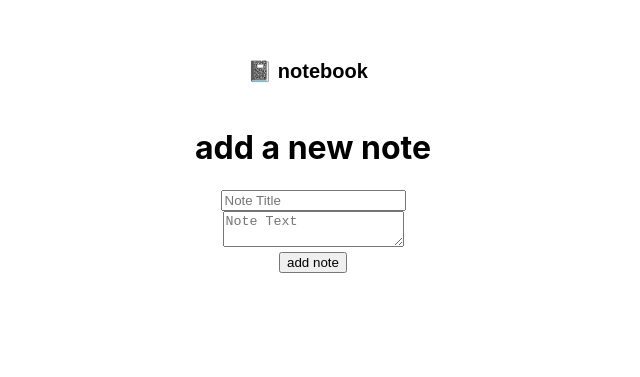
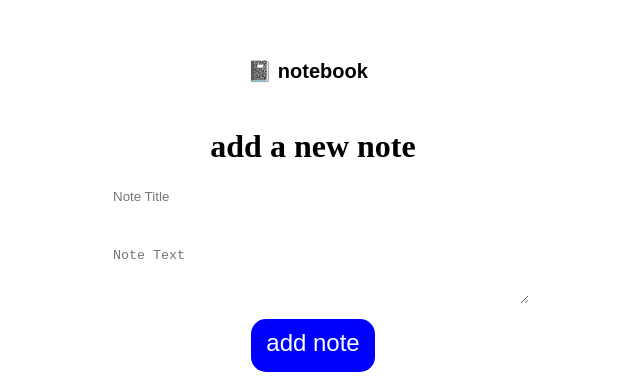
Before and after one commit to tcelovsky/notebook, a React (Create React App) app: page / in a window 1280 px wide. Shown: the part 765-1142 px from the top of the page, without its empty margins (327-967 px from the left). Before the commit the page ends 1038 px from the top, so only its background shows below. Built offline with nearby package versions, Linux system fonts and the light colour scheme.

Commit message:
Add basic styles

```diff
--- a/src/components/AddNote/AddNote.css
+++ b/src/components/AddNote/AddNote.css
@@ -0,0 +1,95 @@
+.addnote {
+    display: block;
+    width: 100%;
+    max-width: 500px;
+    margin: 10px auto;
+}
+.addnote h1 {
+    display: flex;
+    background: white;
+    justify-content: center;
+    align-items: center;
+    color: black;
+    font-family: "poppins";
+    margin-bottom: 10px;
+}
+input {
+    border-style: none;
+    background: transparent;
+    outline: none;
+}
+textarea {
+    border-style: none;
+    background: transparent;
+    outline: none;
+}
+.addnote-header {
+    display: flex;
+    justify-content: center;
+    align-items: center;
+    flex-direction: row;
+    width: 100%;
+    max-width: 400px;
+    height: 10px;
+    margin: 0 auto;
+    border-radius: 5px;
+    padding: 1rem;
+    background: white;
+}
+.addnote-header input {
+    flex-grow: 1;
+    color: white;
+    font-size: 1.8rem;
+    line-height: 2.4rem;
+    vertical-align: middle;
+}
+.addnote-description {
+    position: relative;
+    display: flex;
+    flex-direction: row;
+    width: 100%;
+    max-width: 400px;
+    height: 40px;
+    margin: 0 auto;
+    border-radius: 5px;
+    padding: 1rem;
+    background: white;
+}
+.addnote-header textarea {
+    flex-grow: 1;
+    color: white;
+    font-size: 1.8rem;
+    line-height: 2.4rem;
+    vertical-align: middle;
+}
+.addnote .form-group {
+    display: flex;
+    flex-direction: column;
+    margin-bottom: 15px;
+    justify-content: center;
+}
+.addnote-button {
+    display: flex;
+    justify-content: center;
+    align-items: center;
+}
+button {
+    padding: 10px 15px;
+    font-size: 24px;
+    text-align: center;
+    cursor: pointer;
+    outline: none;
+    color: #fff;
+    background-color: blue;
+    border: none;
+    border-radius: 15px;
+    box-shadow: 0 5px blue;
+}
+button:hover {
+    background-color: darkblue;
+}
+button:active {
+    background-color: darkblue;
+    box-shadow: 0 5px darkblue;
+    transform: translateY(4px);
+}
```
